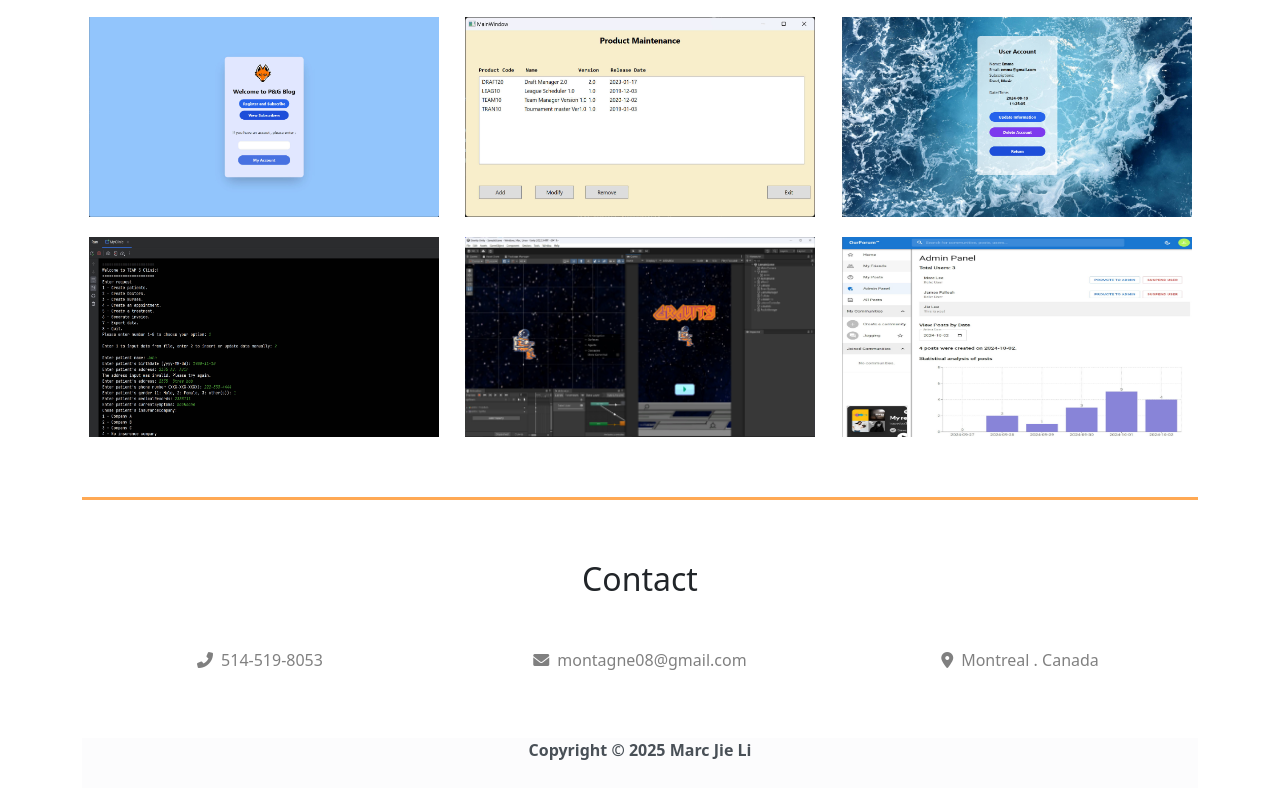
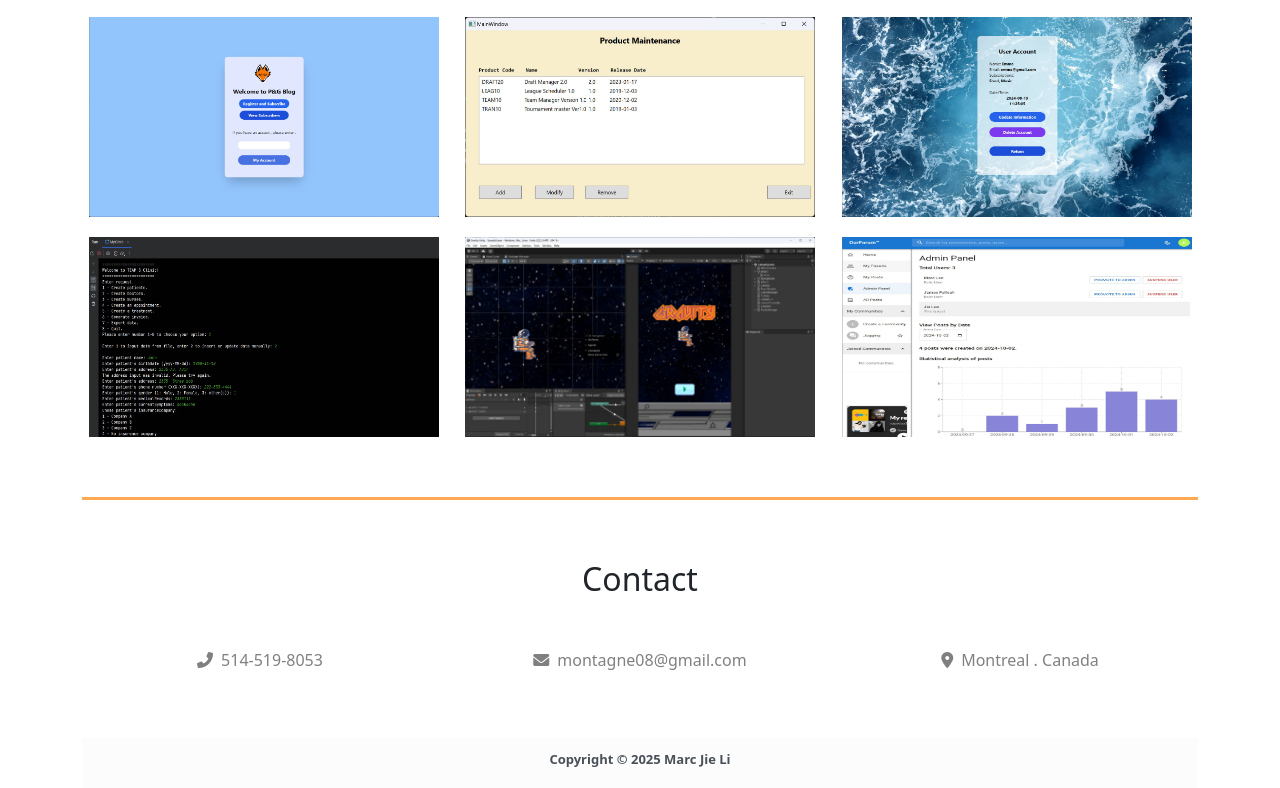
Before and after one commit to Marc-J-L/My-Portfolio, a website: page index.html in a window 1280 px wide. Shown: the part 1924-2712 px from the top of the page. Drawn offline with nearby package versions, Linux system fonts and the light colour scheme.

Commit message:
fix style

```diff
--- a/index.html
+++ b/index.html
@@ -10,6 +10,7 @@
 
 </head>
 <body data-bs-theme="light">
+  <div id="line00"></div>
   <div class="container fixed-top">
     <div class="navbar navbar-expand-lg navbar-light bg-light-subtle align-items-end border-bottom border-3 border-primary-subtle ">
       <h1 class="fs-2 navbar-brand ps-4 col-xxl-4 col-lg-4 col-4" >  Marc <span style="color: gray">Jie Li</span></h1>
@@ -599,8 +600,8 @@
       </div>
     </div>
 
-    <div class="footer justify-content-center bg-light-subtle">
-      <p class="text-dark-emphasis text-center justify-content-center align-items-center ">Copyright © 2025 Marc Jie Li</p>
+    <div class="footer justify-content-center bg-light-subtle align-items-center">
+      <p class="text-dark-emphasis text-center" style="font-size: small;padding-top: 10px">Copyright © 2025 Marc Jie Li</p>
     </div>
   </div>
   <script src="https://cdn.jsdelivr.net/npm/bootstrap@5.3.0/dist/js/bootstrap.bundle.min.js"></script>
@@ -633,5 +634,5 @@
   </script>
 
 
-  </body>
+</body>
 </html>
--- a/style/main.css
+++ b/style/main.css
@@ -257,7 +257,7 @@ li {
   margin-top: 50px;
   width: 100%;
   height: 50px;
-
+  align-items: center;
   justify-content: center;
   font-weight: bolder;
 }
```
